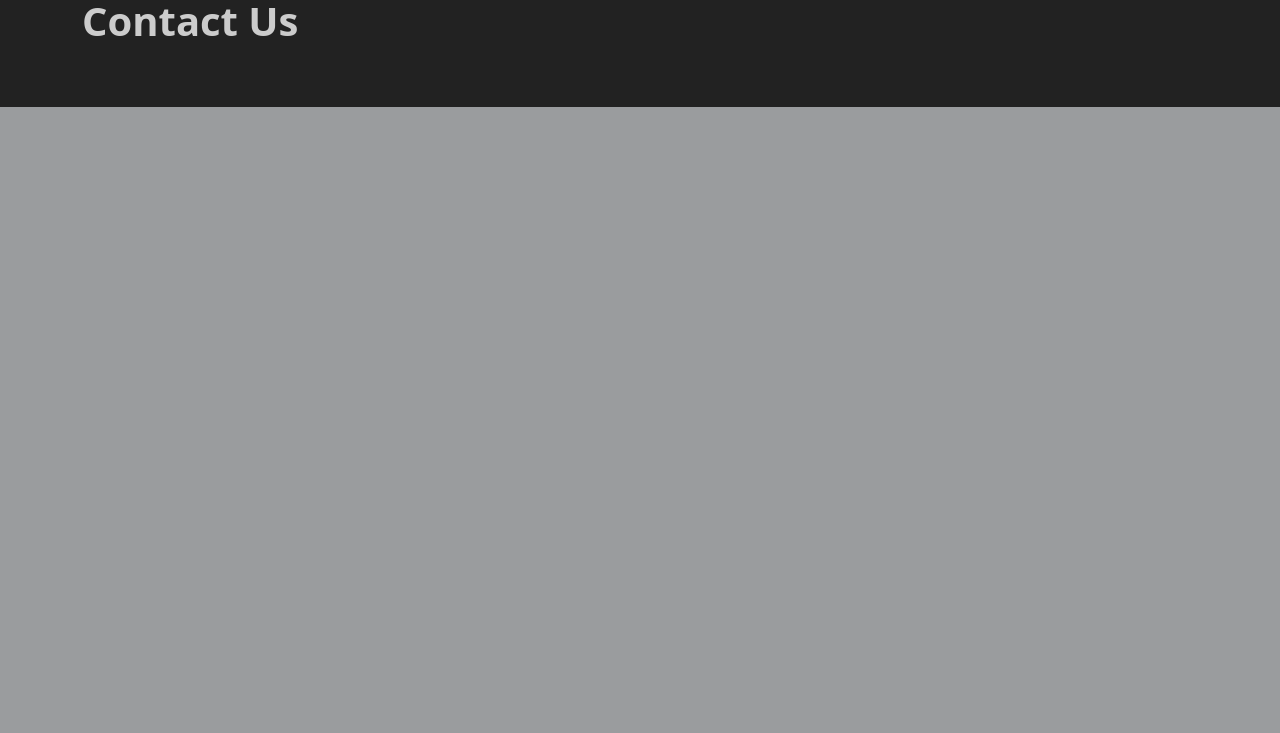
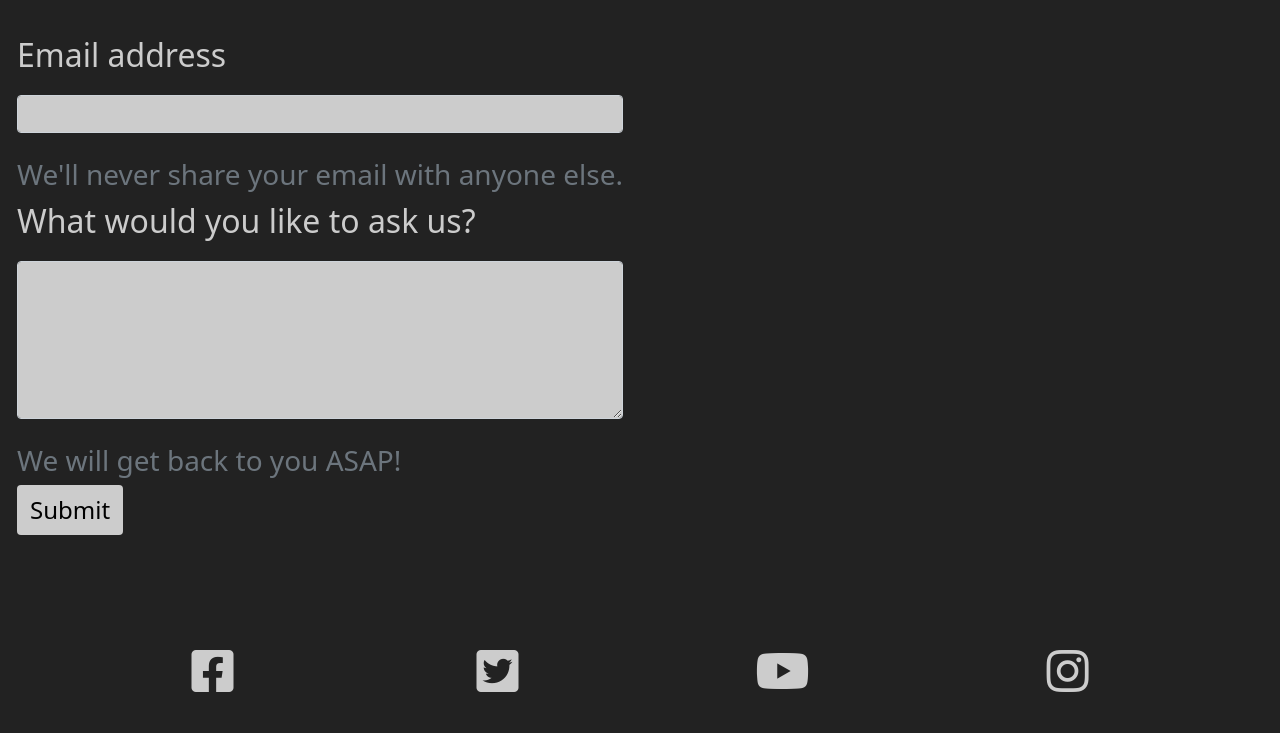
Before and after one commit to JMuckian94/MSP3-LyfeHax, a Flask app: page /contact in a window 1280 px wide. Shown: the part 693-1426 px from the top of the page. Before the commit the page ends 800 px from the top, so only its background shows below. Run offline with Flask 2, Linux system fonts and the light colour scheme; some libraries are stand-ins or nearby versions.

Commit message:
Added html and css content

```diff
--- a/static/css/styles.css
+++ b/static/css/styles.css
@@ -33,10 +33,34 @@ a:hover {
     transition: 100ms;
 }
 
+i {
+    color: #ccc;
+    font-size: 3rem;
+}
+.row {
+    margin-top: 2rem;
+    margin-bottom: 2rem;
+}
 .navbar-brand {
     font-size: 3rem;
 }
 
+.navbar {
+    background-color: #222222;
+    border: 1px solid #ccc;
+}
+
+.form-control {
+    color: #000000;
+    background-color: #ccc;
+    margin: 1rem auto;
+}
+
+.btn {
+    color: #000000;
+    font-size: 1.5rem;
+    background-color: #ccc;
+}
 .hero-images {
     margin-top: 2rem;
     --bs-gutter-x: 0;
@@ -46,3 +70,8 @@ a:hover {
     height: 35rem;
     width: 100%;
 }
+
+#social-network-icons {
+    text-align: center;
+    margin-top: 7rem;
+}
--- a/templates/base.html
+++ b/templates/base.html
@@ -1,18 +1,24 @@
 <!DOCTYPE html>
 <html lang="en">
+
 <head>
   <meta charset="UTF-8">
   <meta http-equiv="X-UA-Compatible" content="IE=edge">
   <meta name="viewport" content="width=device-width, initial-scale=1.0">
-    <link href="https://cdn.jsdelivr.net/npm/bootstrap@5.1.1/dist/css/bootstrap.min.css" rel="stylesheet" integrity="sha384-F3w7mX95PdgyTmZZMECAngseQB83DfGTowi0iMjiWaeVhAn4FJkqJByhZMI3AhiU" crossorigin="anonymous">
+  <link href="https://cdn.jsdelivr.net/npm/bootstrap@5.1.1/dist/css/bootstrap.min.css" rel="stylesheet"
+    integrity="sha384-F3w7mX95PdgyTmZZMECAngseQB83DfGTowi0iMjiWaeVhAn4FJkqJByhZMI3AhiU" crossorigin="anonymous">
+  <link rel="stylesheet" href="https://use.fontawesome.com/releases/v5.15.4/css/all.css"
+    integrity="sha384-DyZ88mC6Up2uqS4h/KRgHuoeGwBcD4Ng9SiP4dIRy0EXTlnuz47vAwmeGwVChigm" crossorigin="anonymous">
   <link rel="stylesheet" href="{{ url_for('static', filename='css/styles.css') }}">
   <title>Lyfehax.ie</title>
 </head>
+
 <body>
-    <nav class="navbar navbar-expand-lg navbar-dark bg-dark">
+  <nav class="navbar navbar-expand-lg navbar-dark sticky-top">
     <div class="container-fluid">
       <a class="navbar-brand" href="{{ url_for('index') }}">Lyfehax.ie</a>
-          <button class="navbar-toggler" type="button" data-bs-toggle="collapse" data-bs-target="#navbarNav" aria-controls="navbarNav" aria-expanded="false" aria-label="Toggle navigation">
+      <button class="navbar-toggler" type="button" data-bs-toggle="collapse" data-bs-target="#navbarNav"
+        aria-controls="navbarNav" aria-expanded="false" aria-label="Toggle navigation">
         <span class="navbar-toggler-icon"></span>
       </button>
       <div class="collapse navbar-collapse" id="navbarNav">
@@ -37,7 +43,31 @@
   {% block content %}
 
   {% endblock %}
+  <footer>
+    <!-- SocialLinks -->
+    <div class="container">
+      <div class="row" id="social-network-icons">
+        <div class="col-3">
+          <a href="https://www.facebook.com" target="_blank">
+            <i class="fab fa-facebook-square"></i>
+          </a>
+        </div>
+        <div class="col-3">
+          <a href="https://www.twitter.com" target="_blank">
+            <i class="fab fa-twitter-square"></i></a>
+        </div>
+        <div class="col-3">
+          <a href="https://www.youtube.com" target="_blank"><i class="fab fa-youtube"></i></a>
+        </div>
+        <div class="col-3">
+          <a href="https://www.instagram.com" target="_blank"></a><i class="fab fa-instagram"></i></a>
+        </div>
+      </div>
+    </div>
+  </footer>
+  <script src="https://cdn.jsdelivr.net/npm/bootstrap@5.1.1/dist/js/bootstrap.bundle.min.js"
+    integrity="sha384-/bQdsTh/da6pkI1MST/rWKFNjaCP5gBSY4sEBT38Q/9RBh9AH40zEOg7Hlq2THRZ" crossorigin="anonymous">
+  </script>
+</body>
 
-    <script src="https://cdn.jsdelivr.net/npm/bootstrap@5.1.1/dist/js/bootstrap.bundle.min.js" integrity="sha384-/bQdsTh/da6pkI1MST/rWKFNjaCP5gBSY4sEBT38Q/9RBh9AH40zEOg7Hlq2THRZ" crossorigin="anonymous"></script>
-</body>
 </html>
--- a/templates/contact.html
+++ b/templates/contact.html
@@ -11,11 +11,39 @@
         </div>
     </div>
 </div>
-<div class="container">
-    <div class="row">
-        <div class="col">
-            <h1>Contact Us</h1>
-        </div>
-    </div>
-</div>
+<div class="col-md-6 d-flex justify-content-center">
+    <form>
+      <div class="form-group">
+        <label for="contactemail">Email address</label>
+        <input
+          type="email"
+          class="form-control"
+          id="contactemail"
+          aria-describedby="emailHelp"
+        />
+        <small id="emailHelp" class="form-text form-help"
+          >We'll never share your email with anyone else.</small
+        >
+      </div>
+      <div class="form-group">
+        <label for="contactquery">What would you like to ask us?</label>
+        <textarea
+          class="form-control"
+          id="contactquery"
+          rows="6"
+        ></textarea>
+        <small id="contactHelp" class="form-text form-help"
+          >We will get back to you ASAP!</small
+        >
+      </div>
+      <button
+        class="btn"
+        type="button"
+        data-toggle="modal"
+        data-target="#contactModal"
+      >
+        Submit
+      </button>
+    </form>
+  </div>
 {% endblock %}
```
Also changed, not shown: templates/about.html (+18 -0 lines), templates/member.html (+22 -11 lines), static/img/carl-heyerdahl-KE0nC8-58MQ-unsplash.jpg (added), static/img/james-kovin-qqLxF3M-MA8-unsplash.jpg (added), static/img/ken-suarez-4IxPVkFGJGI-unsplash.jpg (added), static/img/patrick-perkins-ETRPjvb0KM0-unsplash.jpg (added). Lines whose indentation alone changed are shown as unchanged.
